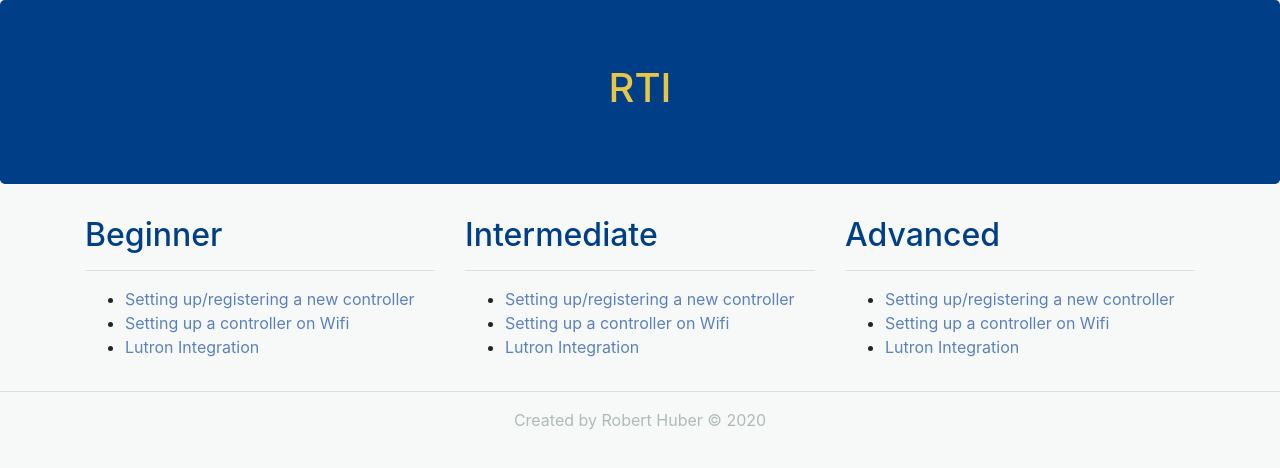
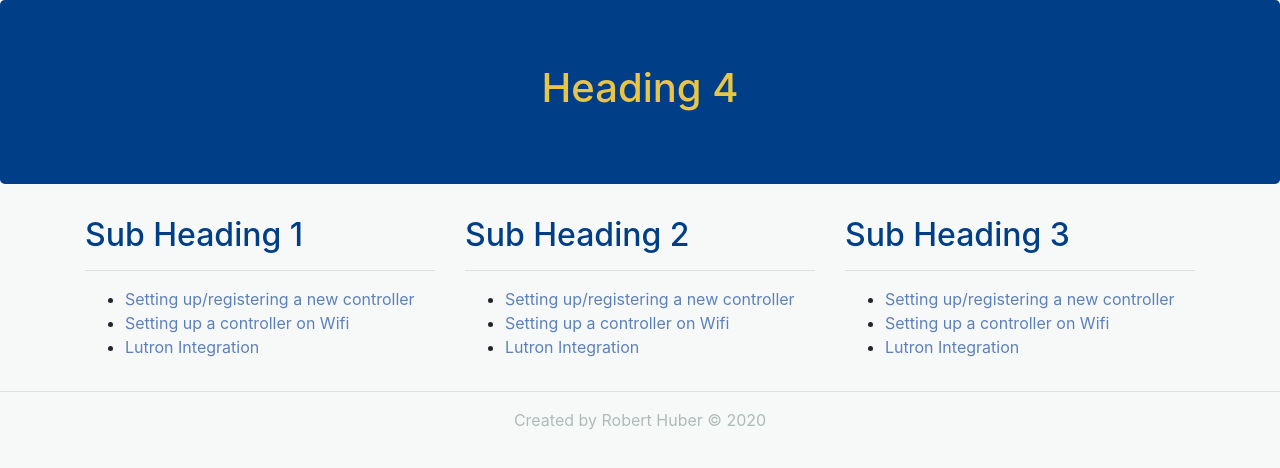
Before and after one commit to paragondesign/paragondesign.github.io, a plain HTML site: page Heading 4/Heading 4 Index.html in a window 1280 px wide. Drawn offline with nearby package versions, Linux system fonts and the light colour scheme.

Commit message:
Making subpages generic

```diff
--- a/Heading 4/Heading 4 Index.html
+++ b/Heading 4/Heading 4 Index.html
@@ -8,7 +8,7 @@
       <meta name="author" content="RHuber">
       <!-- Bootstrap CSS -->
       <link rel="stylesheet" href="https://maxcdn.bootstrapcdn.com/bootstrap/4.0.0/css/bootstrap.min.css" integrity="sha384-Gn5384xqQ1aoWXA+058RXPxPg6fy4IWvTNh0E263XmFcJlSAwiGgFAW/dAiS6JXm" crossorigin="anonymous">
-      <title>Programming Knowledge Base</title>
+      <title>Design Knowledge Base</title>
       <link href="/favicon.ico" rel="shortcut icon" type="image/vnd.microsoft.icon" />
       <link rel='stylesheet' type='text/css' href='../stylesheet.css'/>
 
@@ -16,12 +16,12 @@
    <body>
 
          <div class="jumbotron">
-            <h1 style="text-align:center">RTI</h1>
+            <h1 style="text-align:center">Heading 4</h1>
          </div>
          <div class="container" style="height: 100%;">
             <div class="row">
                <div class="col-md-4">
-                  <h2>Beginner</h2><hr>
+                  <h2>Sub Heading 1</h2><hr>
                   <p>
                   <ul>
                      <li><a href=""> Setting up/registering a new controller </a><br></li>
@@ -31,7 +31,7 @@
                   </p>
                </div>
                <div class="col-md-4">
-                  <h2>Intermediate</h2><hr>
+                  <h2>Sub Heading 2</h2><hr>
                   <p>
                   <ul>
                      <li><a href=""> Setting up/registering a new controller </a><br></li>
@@ -41,7 +41,7 @@
                   </p>
                </div>
                <div class="col-md-4">
-                  <h2>Advanced</h2><hr>
+                  <h2>Sub Heading 3</h2><hr>
                   <p>
                   <ul>
                      <li><a href=""> Setting up/registering a new controller </a><br></li>
```
Also changed, not shown: Heading 1/Heading 1 Index.html (+5 -5 lines), Heading 2/Heading 2 Index.html (+5 -5 lines), Heading 3/Heading 3 Index.html (+5 -5 lines), Heading 5/Heading 5 Index.html (+5 -5 lines), Heading 6/Heading 6 Index.html (+5 -5 lines), 2 other files.
